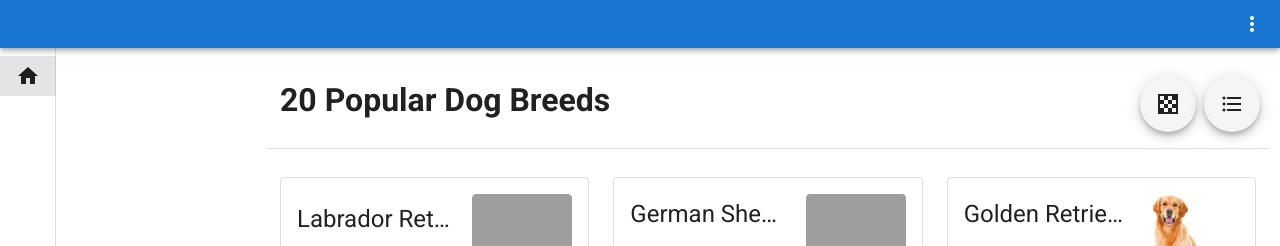
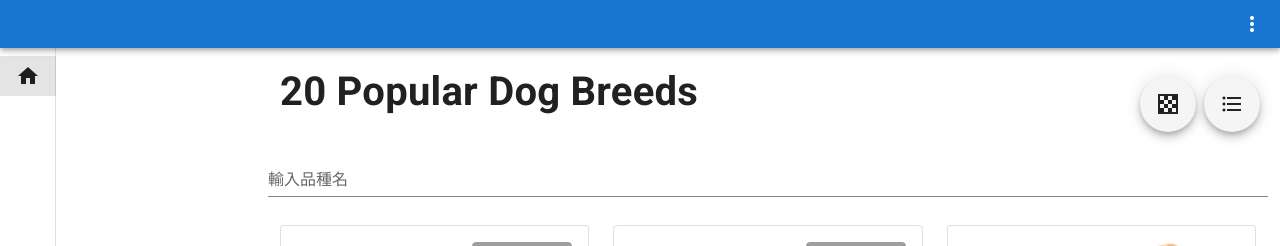
Before and after one commit to LewisLuo/vue_starter, a Vue app: page / in a window 1280 px wide. Shown: the top 246 px of the page. Built offline with nearby package versions, Linux system fonts and the light colour scheme; grey boxes are pictures that could not be loaded.

Commit message:
feat: search function

```diff
--- a/src/views/Home.vue
+++ b/src/views/Home.vue
@@ -4,7 +4,7 @@
     <v-container>
       <!-- Render page -->
       <v-container class="icon-select d-flex justify-space-between pr-2 py-4">
-        <div><h1>20 Popular Dog Breeds</h1></div>
+        <div class="title"><h1>20 Popular Dog Breeds</h1></div>
         <!-- Display switch -->
         <div>
           <v-btn class="mr-2" @click="displayMode = 'card'" fab>
@@ -15,6 +15,16 @@
           </v-btn>
         </div>
       </v-container>
+      <!-- Search function -->
+      <div class="search-bar md-2" max-width="50%">
+        <v-text-field
+          ref="search"
+          v-model="search"
+          hide-details
+          label="輸入品種名"
+          single-line
+        ></v-text-field>
+      </div>
       <v-divider class="pb-4"></v-divider>
       <!-- Display card-mode -->
       <v-container class="display-card" v-if="displayMode === 'card'">
@@ -35,7 +45,7 @@
                     </v-list-item-subtitle>
                   </v-list-item-content>
                   <v-list-item-avatar size="100" rounded>
-                    <v-img :src="item.img"></v-img>
+                    <v-img :src="item.img" />
                   </v-list-item-avatar>
                 </v-list-item>
               </v-card>
@@ -63,9 +73,9 @@
                   <v-card outlined>
                     <v-card-title class="headline grey lighten-2">Health risk:</v-card-title>
                     <v-card-text class="mt-3">{{ item.risk }}</v-card-text>
-                    <v-divider></v-divider>
+                    <v-divider />
                     <v-card-actions>
-                      <v-spacer></v-spacer>
+                      <v-spacer />
                       <v-btn color="red lighten-2" dark @click="itemDialogOpen = false">
                         Close
                       </v-btn>
@@ -106,12 +116,15 @@ export default Vue.extend({
     itemsPerPage: 6,
     displayMode: 'card',
     itemDialogOpen: false,
+    search: '',
   }),
   computed: {
     showItems() {
       const startIndex = this.itemsPerPage * (this.currentPage - 1);
       const shownCards = this.itemList.slice(startIndex, startIndex + this.itemsPerPage);
-      return shownCards;
+      const searchInput = this.search.toLowerCase();
+      if (!searchInput) return shownCards;
+      return this.itemList.filter((item) => item.title.toLowerCase().indexOf(searchInput) > -1);
     },
   },
   methods: {
```
